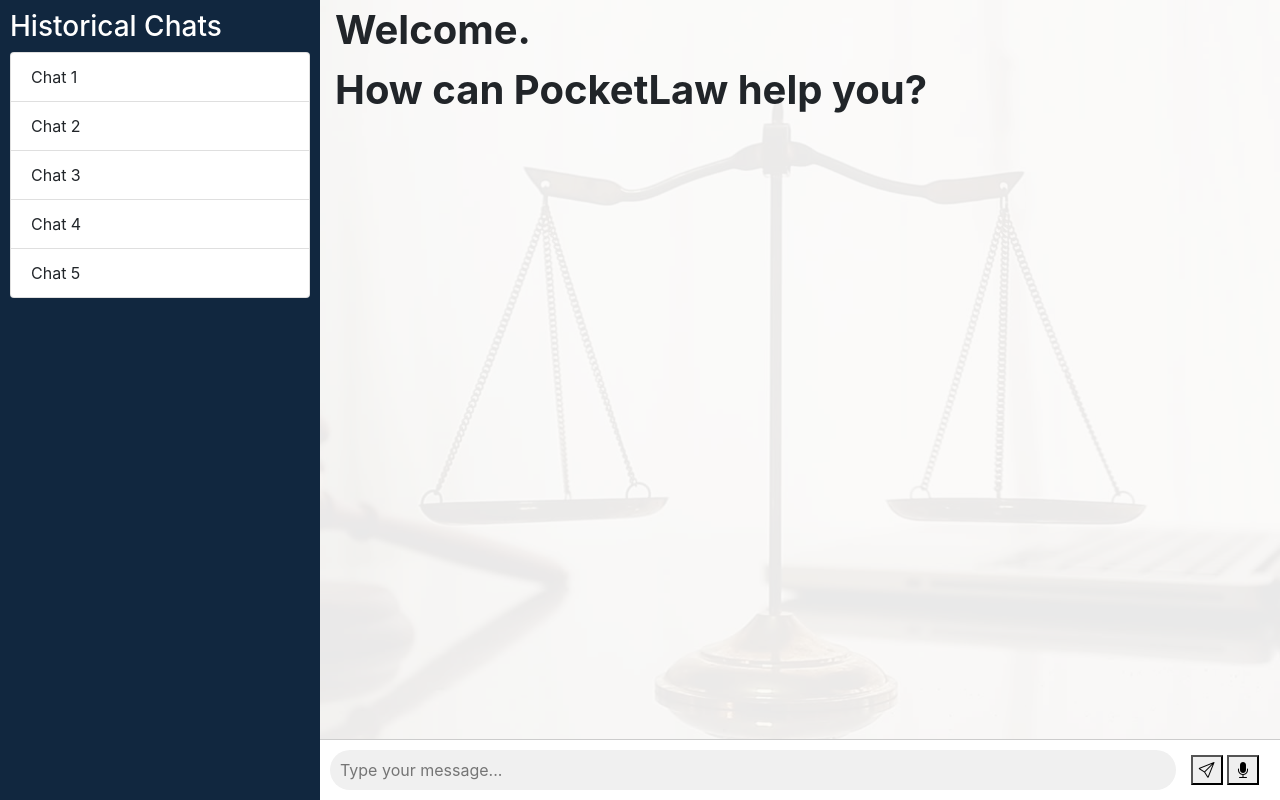
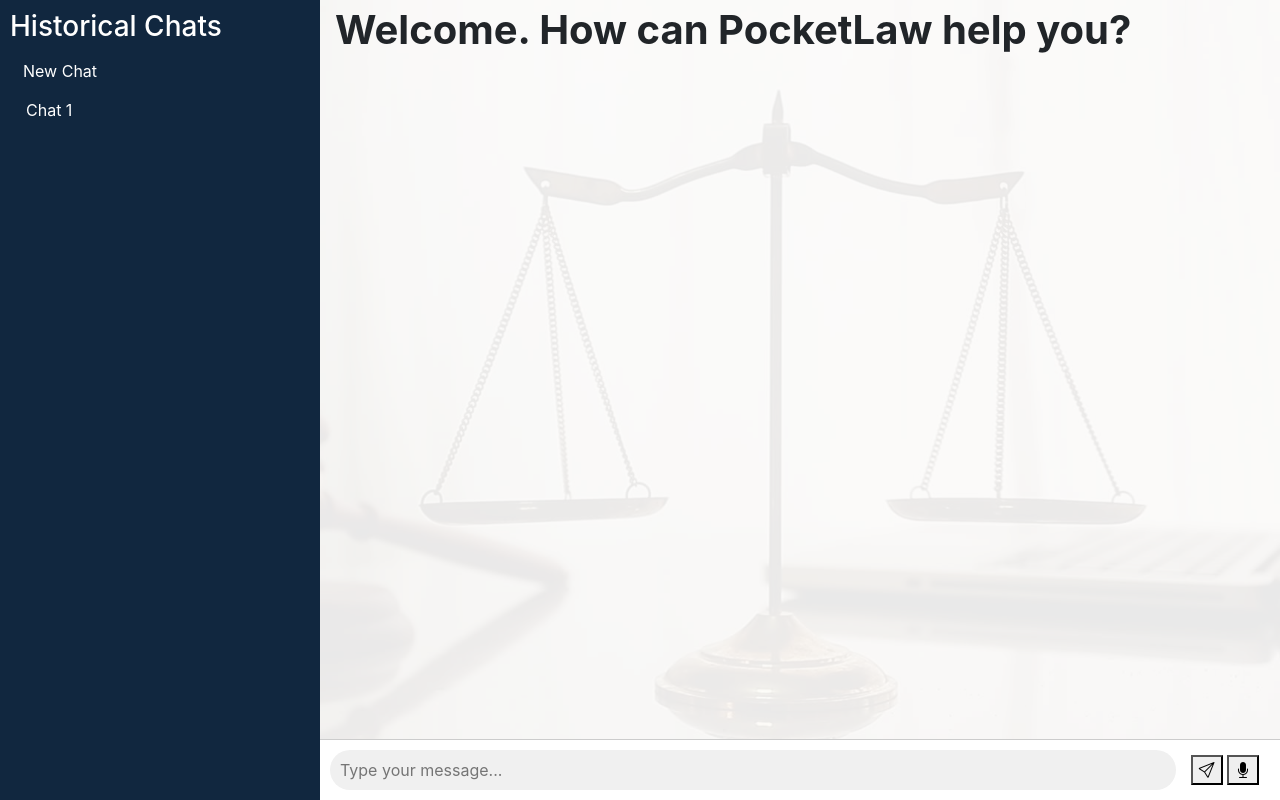
Before and after one commit to Benhzy/A2J, a Python web app: template templates/pocketLaw.html in a window 1280 px wide. Run offline with Jinja, Linux system fonts and the light colour scheme; the template is opened without the code that fills it, so the values that code supplies are empty; some libraries are stand-ins or nearby versions.

Commit message:
sidebar frontend

```diff
--- a/templates/pocketLaw.html
+++ b/templates/pocketLaw.html
@@ -5,79 +5,9 @@
 	<!-- Bootstrap CSS -->
 	<link rel="stylesheet" href="https://cdn.jsdelivr.net/npm/bootstrap-icons@1.10.3/font/bootstrap-icons.css">
   <link rel="stylesheet" href="https://cdn.jsdelivr.net/npm/bootstrap@4.0.0/dist/css/bootstrap.min.css" integrity="sha384-Gn5384xqQ1aoWXA+058RXPxPg6fy4IWvTNh0E263XmFcJlSAwiGgFAW/dAiS6JXm" crossorigin="anonymous">
+  <link rel="stylesheet" href="style.css">
 	<!-- Custom CSS -->
-	<style>
 
-    body::before {
-        content: "";
-        background: url('../static/background.jpg') no-repeat center center fixed;
-        background-size: cover;
-        position: fixed;
-        top: 0;
-        left: 0;
-        width: 100%;
-        height: 100%;
-        z-index: -1;
-        opacity: 0.1;
-        /* 70% opacity */
-    }
-
-    .chat-messages {
-        overflow-y: scroll;
-        height: 70%;
-        /* adjust the height based on the height of the sidebar and chat input */
-    }
-
-		.sidebar {
-			/* height: 100%;
-			position: fixed;
-			top: 0;
-			left: 0;
-			width: 230px; */
-			background-color: #11273F;
-			padding: 10px;
-		}
-
-    .message {
-        background-color: #c0c9d3;
-        height: auto;
-        padding: 10px;
-        margin-bottom: 10px;
-        opacity: 0.7; /* 70% opacity */
-    }
-    .chat-input {
-        bottom: 0;
-        left: 25%; /* match the width of the sidebar */
-        right: 0; /* use the remaining space to the right */
-        padding: 10px;
-        background-color: #fff;
-        border-top: 1px solid #ccc;
-    }
-
-		.chat-input input {
-			width: 90%;
-			height: 40px;
-			border: none;
-			border-radius: 20px;
-			padding: 10px;
-			font-size: 16px;
-			background-color: #f0f0f0;
-			outline: none;
-			margin-right: 10px;
-		}
-
-		.welcome-message {
-      font-size: 40px;
-      font-weight: bold;
-		}
-
-    .send-button {
-      border-width: 0px;
-      border-radius: 20px;
-    }
-
-
-	</style>
 </head>
 <body>
 
@@ -85,20 +15,15 @@
         <div class="row">
           <div class="col-3 sidebar">
 
-            <h3 style="color: white;">Historical Chats</h3>
-            <ul class="list-group">
-              <li class="list-group-item">Chat 1</li>
-              <li class="list-group-item">Chat 2</li>
-              <li class="list-group-item">Chat 3</li>
-              <li class="list-group-item">Chat 4</li>
-              <li class="list-group-item">Chat 5</li>
+            <h3 id="sidebar title">Historical Chats</h3>
+            <btn class="btn" id="new-chat">New Chat</btn>
+            <ul class="nav nav-pills flex-column mb-auto" id="chat-list">
+              <li class="nav-link">Chat 1</li>
             </ul>
           </div>
 
-
-          <div class="col" style="height: 100vh;padding-right: 0%;">
-            <!-- d-flex flex-column-reverse removed from class -->
-            <div class="welcome-message">Welcome. <br> How can PocketLaw help you?</div>
+          <div class="col chat-area">
+            <div class="welcome-message">Welcome. How can PocketLaw help you?</div>
             <div class="chat-messages"></div>
             <div class="chat-input fixed-bottom">
               <input type="text" placeholder="Type your message...">
@@ -108,12 +33,15 @@
           </div>
         </div>
       </div>
+
 	<!-- Bootstrap JavaScript -->
 	<!-- <script src="https://cdnjs.cloudflare.com/ajax/libs/bootstrap/5.3.2/js/bootstrap.min.js"></script> -->
     <script>
         const chatInput = document.querySelector('.chat-input input');
         const sendButton = document.querySelector('#send-btn');
         const chatMessages = document.querySelector('.chat-messages');
+        const createChat = document.querySelector('#new-chat');
+        var chatMsgID = 1;
 
         function sendMessage() {
         const messageText = chatInput.value;
@@ -133,6 +61,23 @@
             sendMessage();
         }
         });
+
+        function addChat() {
+          var ul = document.getElementById('chat-list');
+          var li = document.createElement('li');
+          chatMsgID++;
+          var sibs = ul.children;
+          for(let sib of sibs) {
+            sib.classList.remove('active')
+            }
+          li.appendChild(document.createTextNode('Chat '+chatMsgID));
+          li.classList.add('nav-link');
+          li.classList.add('active');
+          ul.append(li);
+        }
+        createChat.addEventListener('click',addChat);
+
+
     </script>
 </body>
 </html>
--- /dev/null
+++ b/templates/style.css
@@ -0,0 +1,75 @@
+body::before {
+    content: "";
+    background: url('../static/background.jpg') no-repeat center center fixed;
+    background-size: cover;
+    position: fixed;
+    top: 0;
+    left: 0;
+    width: 100%;
+    height: 100%;
+    z-index: -1;
+    opacity: 0.1;
+    /* 70% opacity */
+}
+
+.chat-messages {
+    overflow-y: scroll;
+    height: 80%;
+}
+
+.sidebar {
+    /* height: 100%;
+    position: fixed;
+    top: 0;
+    left: 0;
+    width: 230px; */
+    background-color: #11273F;
+    padding: 10px;
+}
+
+.message {
+    background-color: #c0c9d3;
+    height: auto;
+    padding: 10px;
+    margin-bottom: 10px;
+    opacity: 0.7; /* 70% opacity */
+}
+.chat-input {
+    bottom: 0;
+    left: 25%; /* match the width of the sidebar */
+    right: 0; /* use the remaining space to the right */
+    padding: 10px;
+    background-color: #fff;
+    border-top: 1px solid #ccc;
+}
+
+.chat-input input {
+    width: 90%;
+    height: 40px;
+    border: none;
+    border-radius: 20px;
+    padding: 10px;
+    font-size: 16px;
+    background-color: #f0f0f0;
+    outline: none;
+    margin-right: 10px;
+}
+
+.welcome-message {
+    font-size: 40px;
+    font-weight: bold;
+}
+
+.send-button {
+    border-width: 0px;
+    border-radius: 20px;
+}
+
+.sidebar{
+    color: white;
+}
+
+.chat-area{
+    height: 100vh;
+    padding-right: 0;
+}
```
